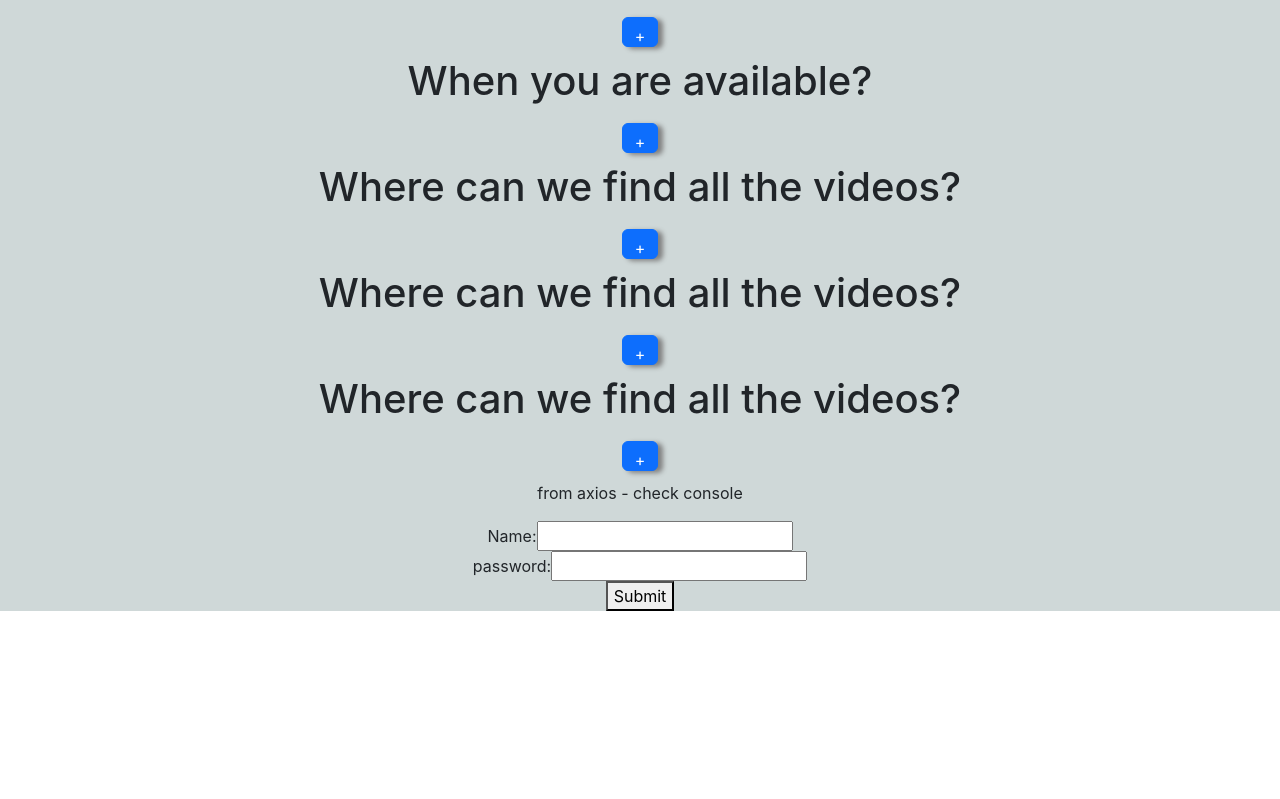
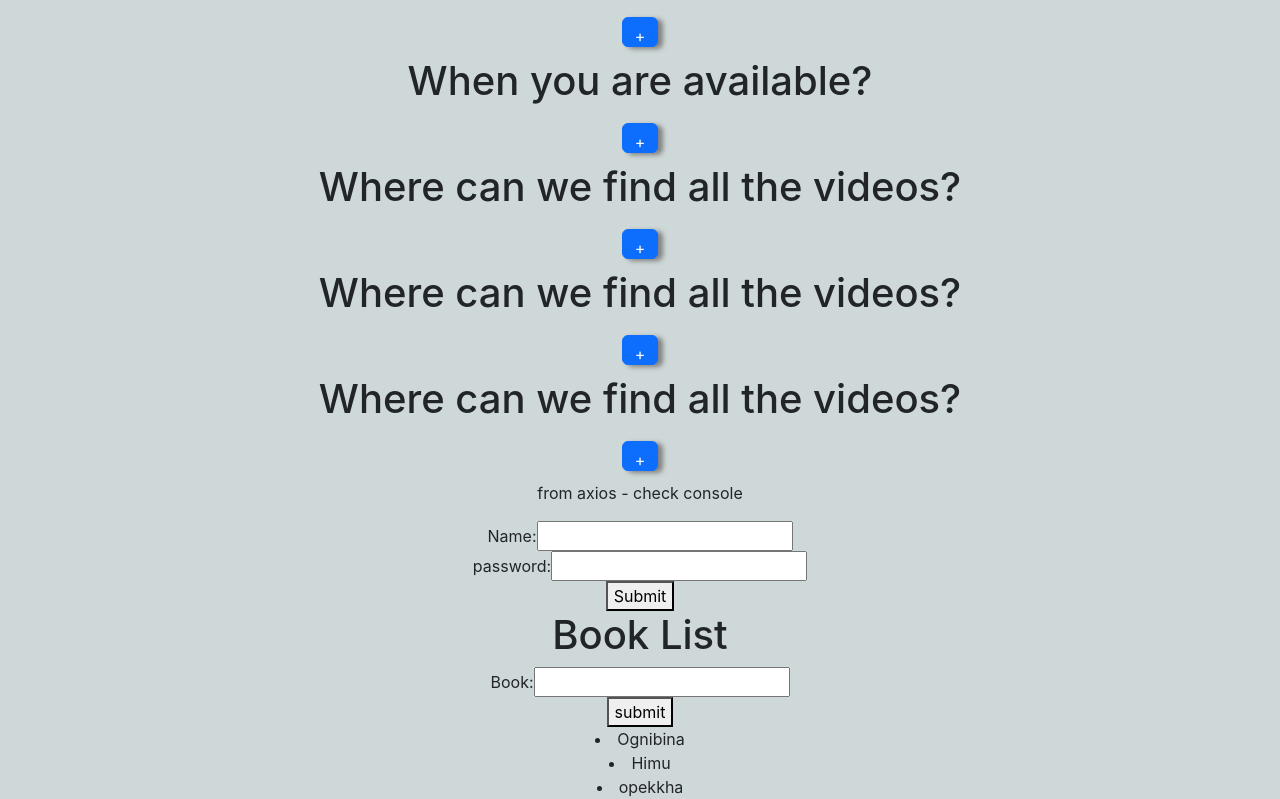
Before and after one commit to AdnanTurjoy/react, a React (Create React App) app: page / in a window 1280 px wide. Shown: the part 1083-1882 px from the top of the page. Before the commit the page ends 1694 px from the top, so only its background shows below. Built offline with nearby package versions, Linux system fonts and the light colour scheme; no server answers.

Commit message:
Normal_Book_Add_and_show_Modal

```diff
--- a/src/App.js
+++ b/src/App.js
@@ -12,6 +12,7 @@ import Hooks from "./hooks";
 import HomeTodos from "./todo/Home.js";
 import Toggle from "./toggle/Toggle";
 import UseRef from "./useRef";
+import UseReducer from "./useReducer/UseReducer";
 
 const football = [
   {
@@ -59,6 +60,7 @@ function App() {
       {/* <Fetching1 /> */}
       <Axios />
       <UseRef />
+      <UseReducer />
     </div>
   );
 }
--- /dev/null
+++ b/src/useReducer/UseReducer.js
@@ -0,0 +1,64 @@
+import React from "react";
+import { useState } from "react";
+function UseReducer() {
+  const data = [
+    {
+      id: 1,
+      name: "Ognibina",
+    },
+    {
+      id: 2,
+      name: "Himu",
+    },
+    {
+      id: 3,
+      name: "opekkha",
+    },
+  ];
+  const Modal = ({ modalText }) => {
+    return <p style={{ color: "green" }}>{modalText}</p>;
+  };
+
+  const [books, setBooks] = useState(data);
+  const [bookName, setBookName] = useState("");
+  const [isModalOpen, setModalOpen] = useState(false);
+  const [modalText, setModalText] = useState("");
+  const handleSubmit = (e) => {
+    e.preventDefault();
+    const newBook = {
+      id: new Date().getTime().toString(),
+      name: bookName,
+    };
+    setBooks([...books, newBook]);
+    setModalOpen(true);
+    setModalText("Book is Added");
+    setTimeout(() => {
+      setModalOpen(false);
+    }, 2000);
+  };
+  return (
+    <div>
+      <h1>Book List</h1>
+      <form onSubmit={handleSubmit}>
+        <div>
+          <label htmlFor="">Book: </label>
+          <input
+            type="text"
+            value={bookName}
+            onChange={(e) => setBookName(e.target.value)}
+          />
+        </div>
+        {isModalOpen && <Modal modalText={modalText} />}
+        <div>
+          <button type="submit">submit</button>
+        </div>
+      </form>
+      {books.map((book) => {
+        const { id, name } = book;
+        return <li key={id}>{name}</li>;
+      })}
+    </div>
+  );
+}
+
+export default UseReducer;
```
Also changed, not shown: src/useReducer/Data.js (added).
